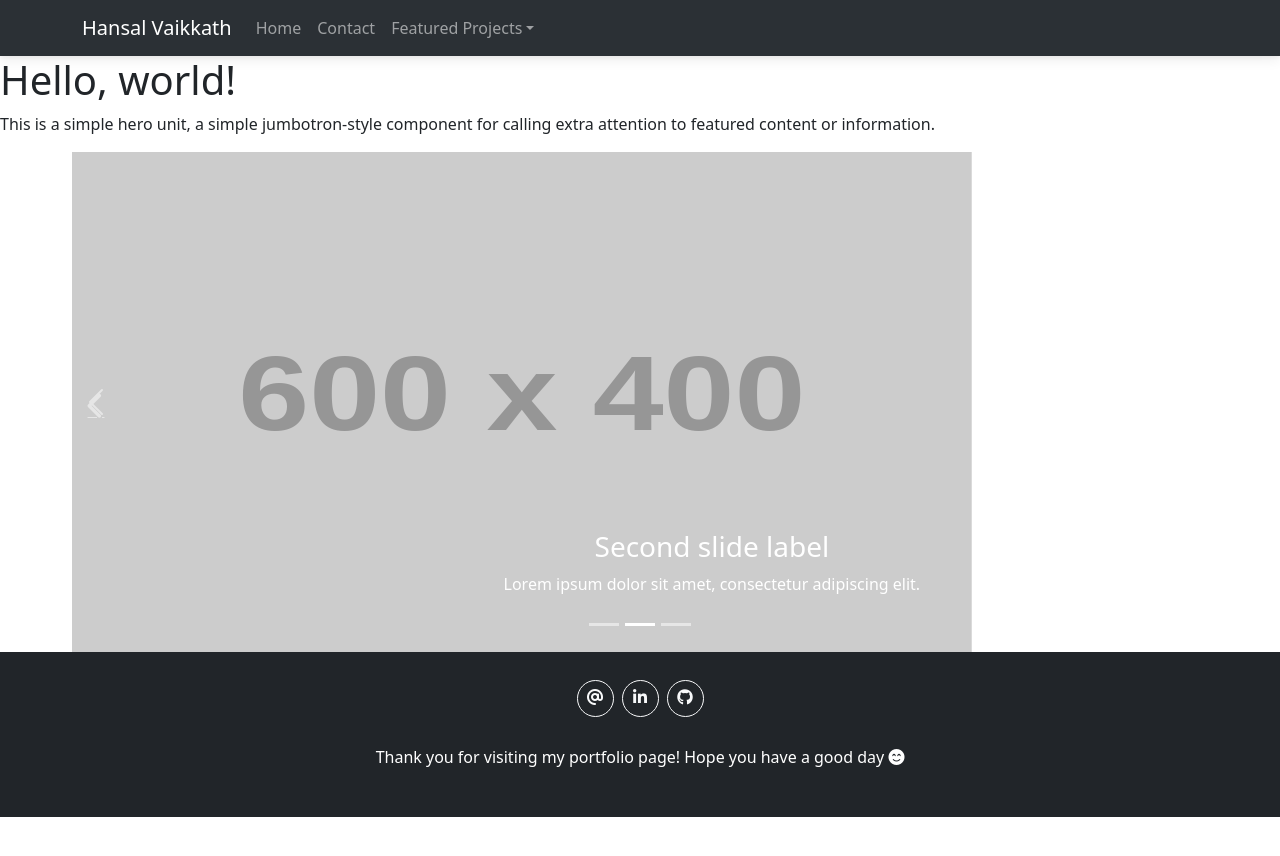
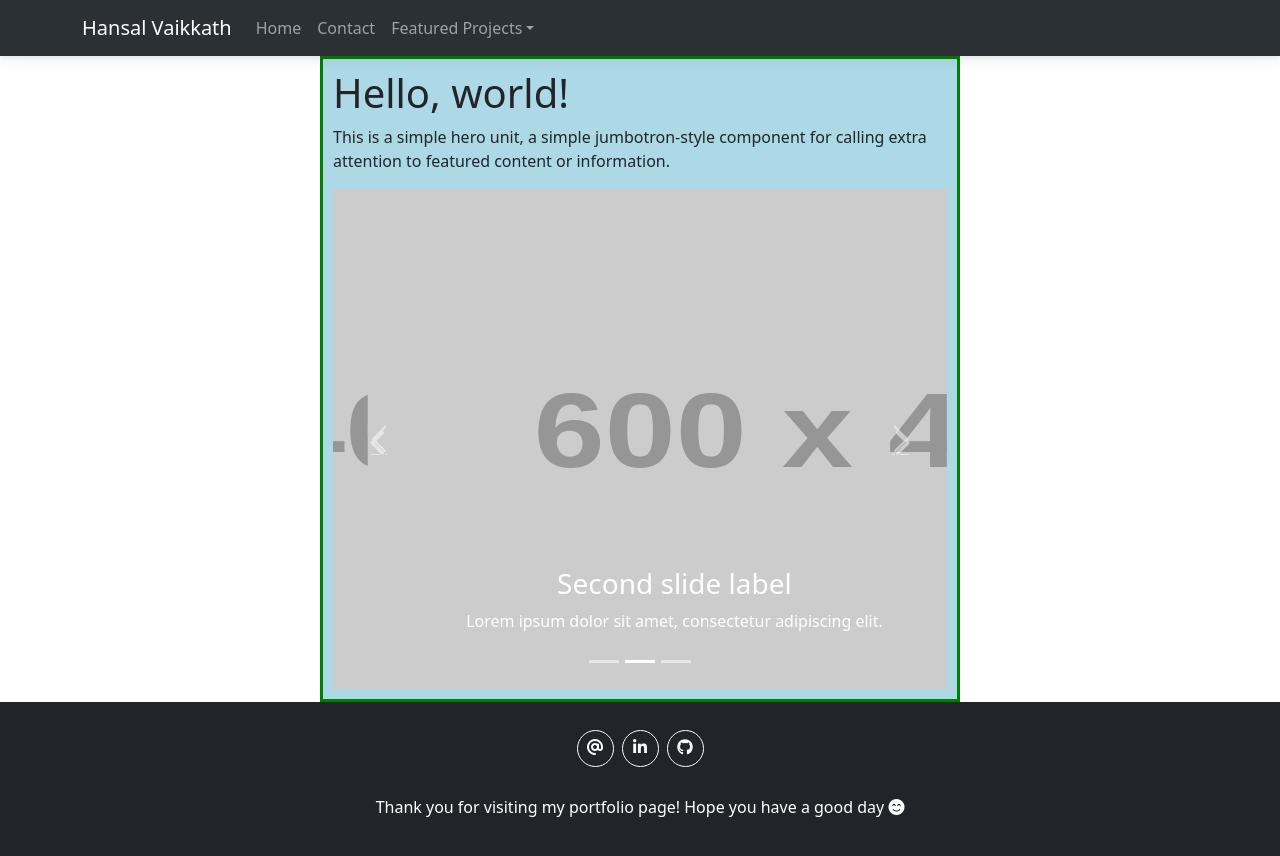
Before and after one commit to 09hanvaik/ReactPortfolio, a React (Create React App) app: page /home in a window 1280 px wide. Shown: the top 856 px of the page. Before the commit the page ends 817 px from the top, so only its background shows below. Built offline with nearby package versions, Linux system fonts and the light colour scheme.

Commit message:
centre the carousel

```diff
--- a/package.json
+++ b/package.json
@@ -19,6 +19,7 @@
     "react-dom": "^18.2.0",
     "react-leaflet": "^4.2.1",
     "react-loaders": "^3.0.1",
+    "react-responsive-carousel": "^3.2.23",
     "react-scripts": "^5.0.1",
     "sass": "^1.70.0",
     "web-vitals": "^2.1.4"
--- /dev/null
+++ b/src/pages/Home.css
@@ -0,0 +1,8 @@
+
+.centre{
+    margin: auto;
+    width: 50%;
+    border: 3px solid green;
+    padding: 10px;
+    background-color: lightblue;
+}
--- a/src/pages/Home.jsx
+++ b/src/pages/Home.jsx
@@ -1,7 +1,10 @@
 import { Carousel } from "react-bootstrap";
+import "./Home.css";
+
+
 const Home = () => {
   return (
-    <div>
+    <div className="centre">
   <h1>Hello, world!</h1>
   <p>
     This is a simple hero unit, a simple jumbotron-style component for calling
--- a/src/pages/NoPage.css
+++ b/src/pages/NoPage.css
@@ -6,4 +6,5 @@
  background-image: url("/public/images/360_F_159179817_F8joMJLDzGCjFSENf7ectW43ZJ7mlXvr.jpg");
     height: 400px;
     background-position: center;
+    background-repeat: no-repeat;
  }
--- a/src/pages/NoPage.jsx
+++ b/src/pages/NoPage.jsx
@@ -7,7 +7,6 @@ const NoPage = () => {
         <div className="row">
           <div className="col-sm-12 text-center">
             <div className="four_zero_four_bg">
-              <h1 className="text-center">404</h1>
             </div>
 
             <div className="contant_box_404">
```
Also changed, not shown: 1 other file (tests, documents, lock files or other folders).
